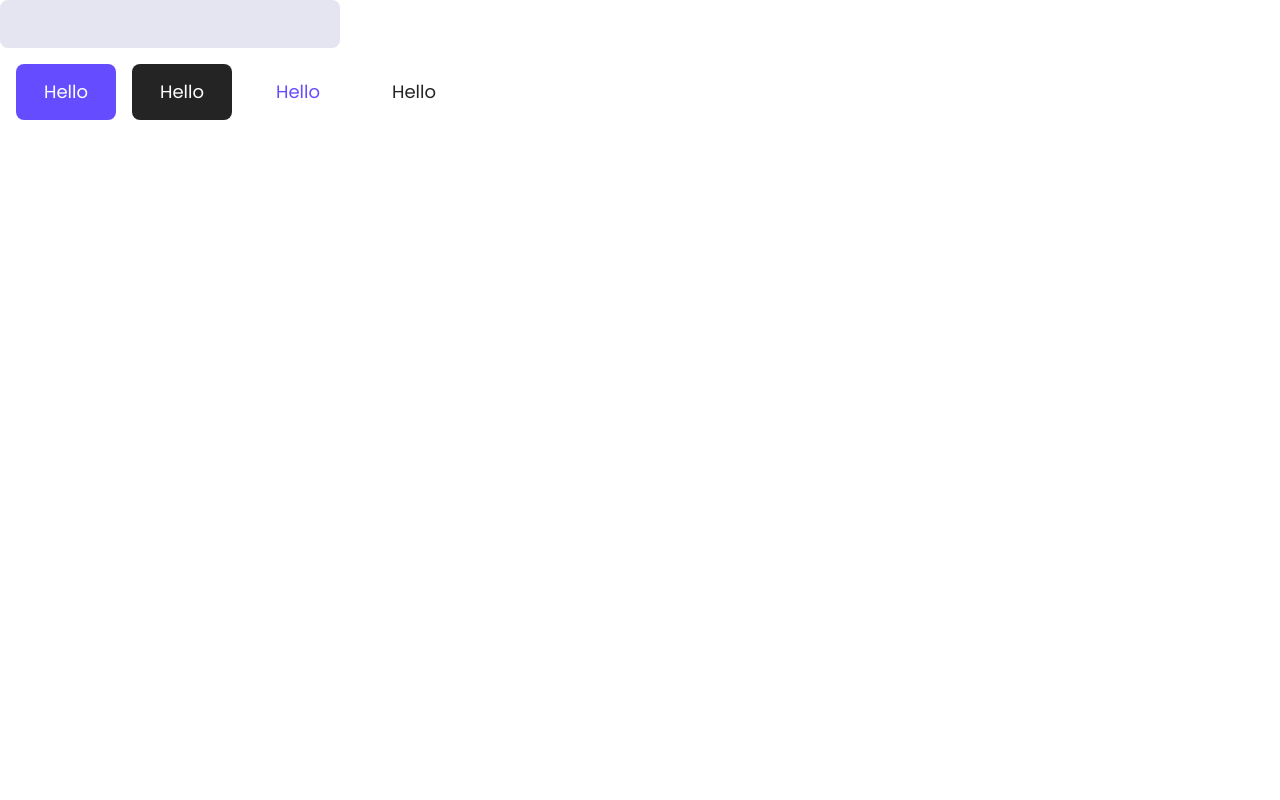
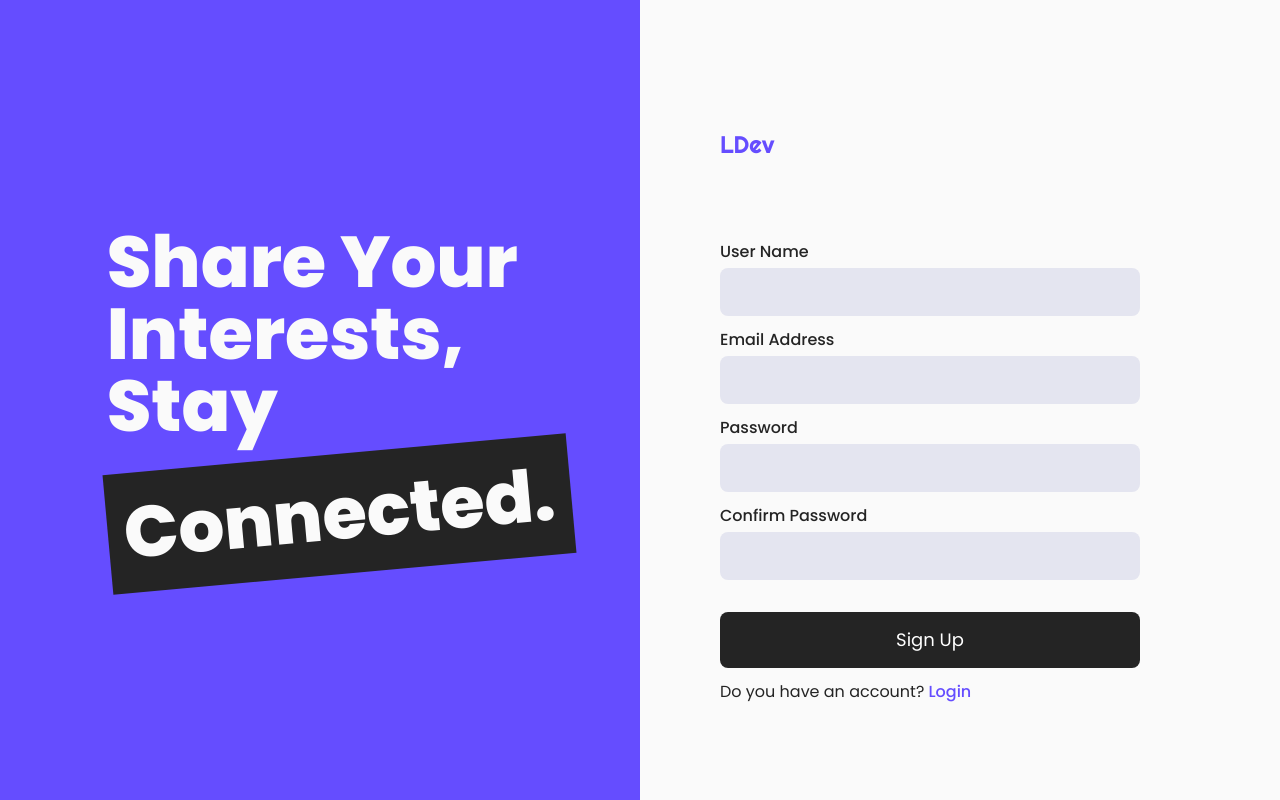
Before and after one commit to L-Devs/dev-book-webapp, a React app: page / in a window 1280 px wide. Built offline with nearby package versions, Linux system fonts and the light colour scheme; the HTML template or start-up script is replaced by a standard one.

Commit message:
styled signup page

```diff
--- a/src/pages/SignUp.tsx
+++ b/src/pages/SignUp.tsx
@@ -1,17 +1,51 @@
 import DevButton from "../components/DevButton";
 import DevInput from "../components/DevInput";
+import StayConnectedBanner from "../components/StayConnectedBanner";
+import Logo from "../components/Logo";
+import { Link } from "react-router-dom";
 
 const SignUp: React.FC = () => {
 	return (
-		<>
-			<DevInput />
-			<div className="flex gap-4 p-4 flex-wrap">
-				<DevButton type="accent">hello</DevButton>
-				<DevButton type="secondary">hello</DevButton>
-				<DevButton type="text-accent">hello</DevButton>
-				<DevButton type="text-secondary">hello</DevButton>
+		<div className="p-5 md:p-0 flex flex-col bg-light-100 min-h-screen md:flex-row">
+			<Logo className="mb-10 md:hidden text-accent-200" />
+			<StayConnectedBanner type="accent" className="mb-20 md:mb-0 md:w-1/2" />
+			<div className="md:w-1/2 md:pl-20 md:bg-accent-200 lg:bg-light-100 md:text-light-100 lg:text-dark-200">
+				<Logo className="mb-20 mt-32 mx-auto hidden md:block lg:text-accent-200" />
+				<form action="">
+					<DevInput
+						title="User Name"
+						className="mb-3 w-full md:w-9/12 2xl:w-6/12 text-black"
+					/>
+					<DevInput
+						title="Email Address"
+						className="mb-3 w-full md:w-9/12 2xl:w-6/12 text-black"
+					/>
+					<DevInput
+						title="Password"
+						className="mb-3 w-full md:w-9/12 2xl:w-6/12 text-black"
+					/>
+					<DevInput
+						title="Confirm Password"
+						className="w-full md:w-9/12 2xl:w-6/12 text-black"
+					/>
+					<DevButton
+						type="secondary"
+						className="w-full mt-8 md:w-9/12 2xl:w-6/12"
+					>
+						Sign Up
+					</DevButton>
+					<div className="mt-3">
+						Do you have an account?
+						<Link to="/login">
+							<span className="text-accent-200 md:text-light-200 lg:text-accent-200 font-medium cursor-pointer">
+								{" "}
+								Login
+							</span>
+						</Link>
+					</div>
+				</form>
 			</div>
-		</>
+		</div>
 	);
 };
 
```
